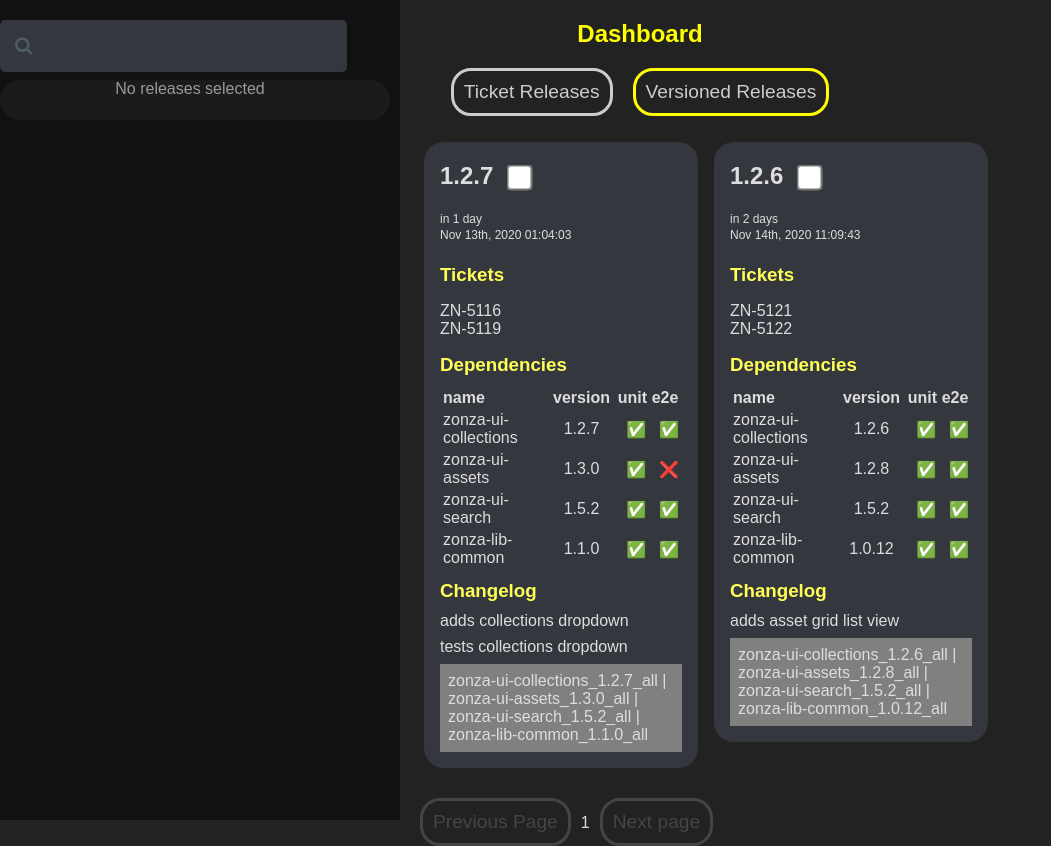
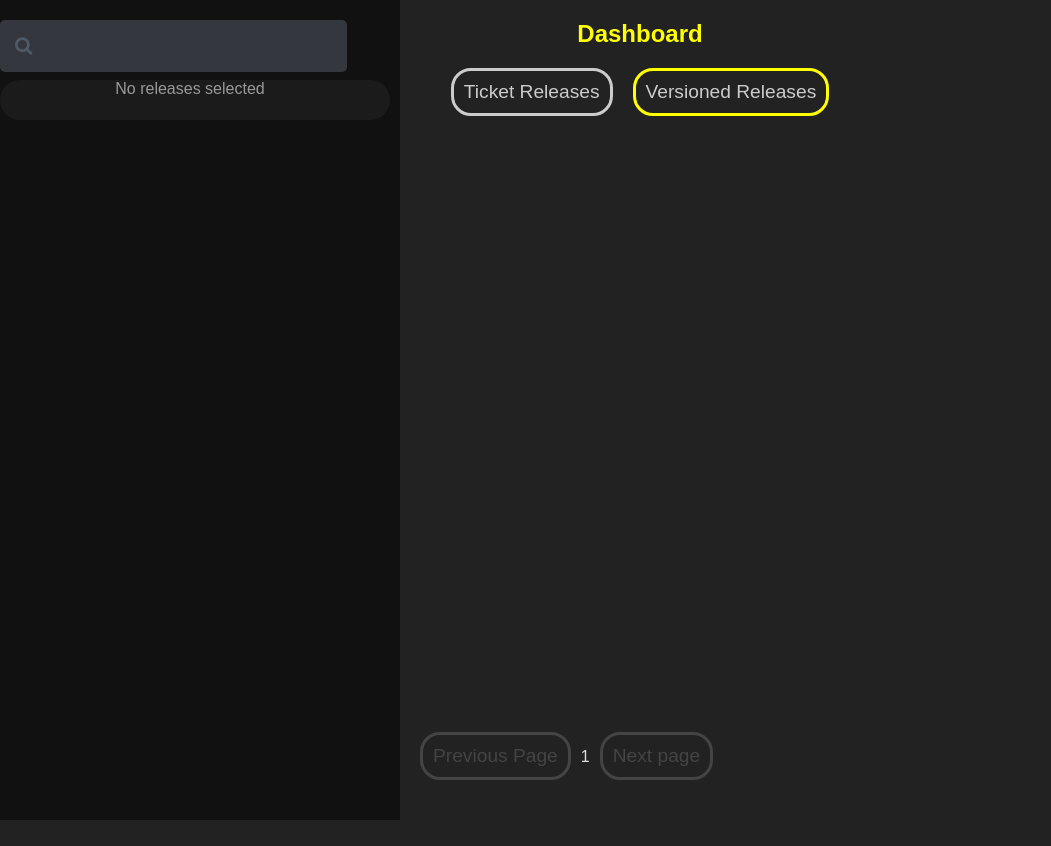
Before and after one commit to hogarthww-labs/release-dashboard, a React (Create React App) app: page / in a window 1280 px wide. Shown: the whole page, without its empty margins (0-1051 px from the left). After the commit the page ends 800 px from the top, so only its background shows below. Built offline with nearby package versions, Linux system fonts and the light colour scheme.

Commit message:
add Masonry via react-virtualized

```diff
--- a/package.json
+++ b/package.json
@@ -10,7 +10,6 @@
     "javascript-time-ago": "^2.3.3",
     "react": "^16.14.0",
     "react-dom": "^16.14.0",
-    "react-masonry-css": "^1.0.14",
     "react-query": "^2.26.2",
     "react-query-devtools": "^2.6.3",
     "react-scripts": "4.0.0",
--- a/src/components/Common.js
+++ b/src/components/Common.js
@@ -4,23 +4,19 @@ import { format } from 'fecha';
 
 import { format as formatAgo } from 'timeago.js';
 
-import Masonry from 'react-masonry-css';
+import 'react-virtualized/styles.css';
+
+import { MasonryComponent } from './Masonry';
 
 export const host = `https://localhost/5000`
 
 export const TimeAgo = ({date}) => <div className="time">{formatAgo(date)}</div>
 export const Date = ({date}) => <div className="date">{format(date, 'MMM Do, YYYY hh:mm:ss')}</div>
 
-export const ReleasesList = ({ releases, pagination, ReleaseItem }) =>  {
-  const { list, addRelease, removeRelease } = releases
+export const ReleasesList = ({ releases, pagination }) =>  {
   const { page, setPage, latestData } = pagination
   return <div className="releases">
-    <Masonry
-      breakpointCols={3}
-      className="my-masonry-grid"
-      columnClassName="my-masonry-grid_column">
-      { list.map(release => <ReleaseItem key={release.id} release={release} addRelease={addRelease} removeRelease={removeRelease} /> ) }
-    </Masonry>
+    <MasonryComponent releases={releases} />
     <Pagination setPage={setPage} page={page} latestData={latestData} />
   </div>
 }
--- /dev/null
+++ b/src/components/Masonry.js
@@ -0,0 +1,52 @@
+import React from 'react';
+
+import {
+  CellMeasurer,
+  CellMeasurerCache,
+  createMasonryCellPositioner,
+  Masonry,
+} from 'react-virtualized';
+
+// Array of images with captions
+const list = [];
+
+// Default sizes help Masonry decide how many images to batch-measure
+const cache = new CellMeasurerCache({
+  defaultHeight: 250,
+  defaultWidth: 200,
+  fixedWidth: true,
+});
+
+// Our masonry layout will use 3 columns with a 10px gutter between
+const cellPositioner = createMasonryCellPositioner({
+  cellMeasurerCache: cache,
+  columnCount: 3,
+  columnWidth: 200,
+  spacer: 10,
+});
+
+export const MasonryComponent = ({releases}) => {
+  function cellRenderer({index, key, parent}) {
+    const { ReleaseItem, list, addRelease, removeRelease } = releases
+    const release = list[index]
+
+    return (
+      <CellMeasurer cache={cache} index={index} key={key} parent={parent}>
+        <ReleaseItem key={release.id} release={release} addRelease={addRelease} removeRelease={removeRelease} />
+      </CellMeasurer>
+    );
+  }
+
+  const { list } = releases
+
+  return (
+    <Masonry
+      cellCount={list.length}
+      cellMeasurerCache={cache}
+      cellPositioner={cellPositioner}
+      cellRenderer={cellRenderer}
+      height={600}
+      width={800}
+    />
+  );
+};
--- a/src/components/TicketReleases.js
+++ b/src/components/TicketReleases.js
@@ -26,12 +26,11 @@ const TicketReleases = ({query }) => {
     }
   }, [query, queryCache])
 
-  const releases = { list: resolvedData, addRelease, removeRelease }
+  const releases = { list: resolvedData, addRelease, removeRelease, ReleaseItem: TicketRelease }
   const pagination = { page, setPage, latestData }
   const releaseProps = {
     releases,
-    pagination,
-    ReleaseItem: TicketRelease
+    pagination
   }
 
   return (
--- a/src/components/VersionedReleases.js
+++ b/src/components/VersionedReleases.js
@@ -39,12 +39,11 @@ const VersionedReleases = ({query}) => {
     }
   }, [query, queryCache])
 
-  const releases = { list: resolvedData, addRelease, removeRelease }
+  const releases = { list: resolvedData, addRelease, removeRelease, ReleaseItem: VersionRelease }
   const pagination = { page, setPage, latestData }
   const releaseProps = {
     releases,
-    pagination,
-    ReleaseItem: VersionRelease
+    pagination
   }
 
   return (
```
Also changed, not shown: 1 other file (tests, documents, lock files or other folders).
